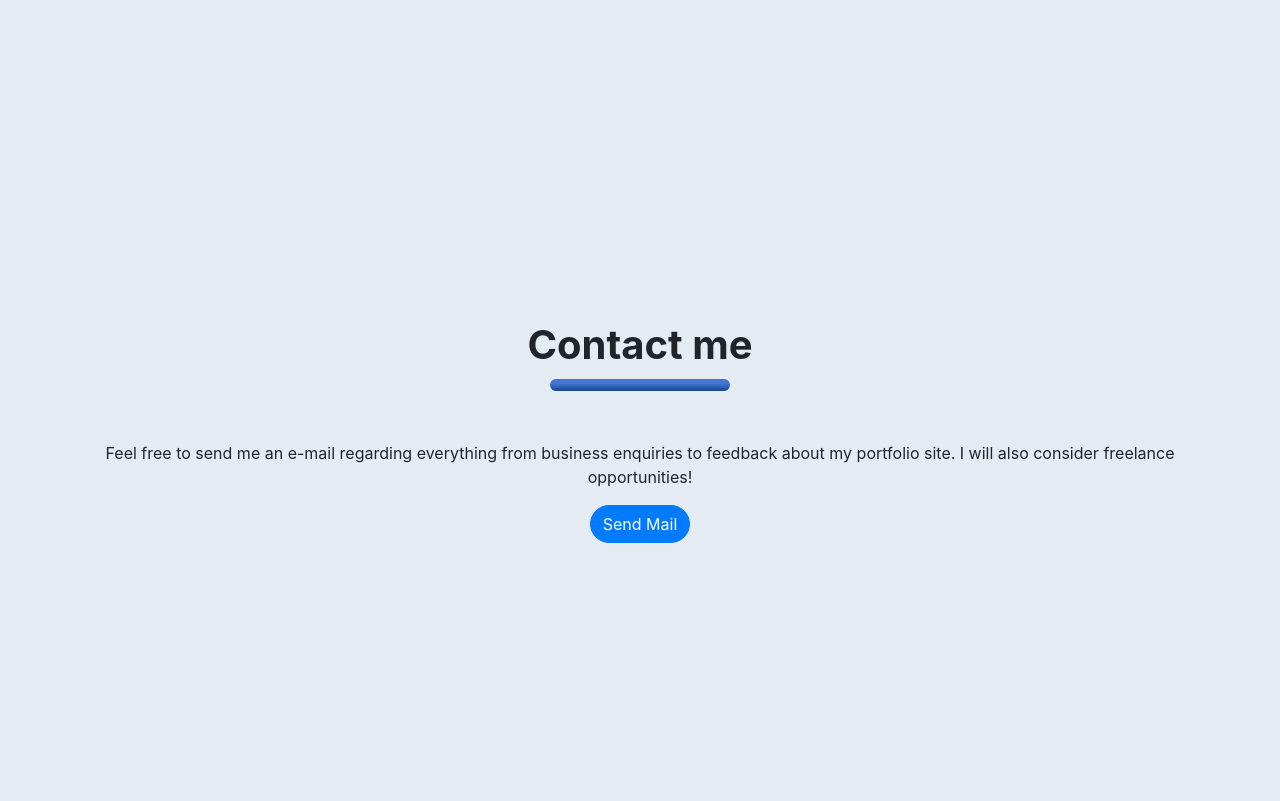
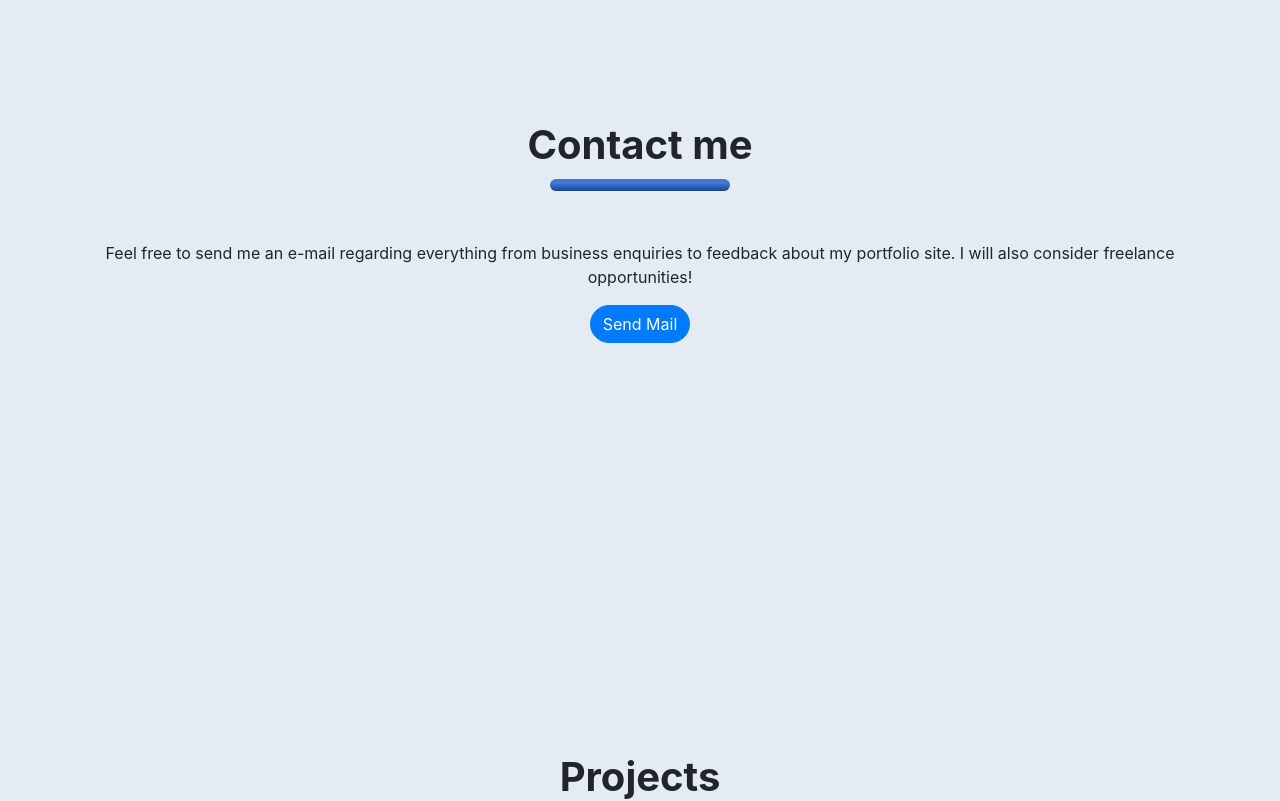
Before and after one commit to eduardomecchia/nuxt-portfolio, a Nuxt app: page / in a window 1280 px wide. Shown: the part 1860-2661 px from the top of the page. Built offline with nearby package versions, Linux system fonts and the light colour scheme.

Commit message:
fix: reduce margin from one section to another

```diff
--- a/pages/index.vue
+++ b/pages/index.vue
@@ -38,7 +38,7 @@
                 <Heading text="Projects"></Heading>
 
                 <div class="home__section__content projects__content">
-                    <ProjectCard  v-for="(project, index) in projects" :key="index" :project="project"/>
+                    <ProjectCard v-for="(project, index) in projects" :key="index" :project="project"/>
                 </div>
             </section>
         </main>
@@ -94,7 +94,7 @@ export default {
         }
 
         &__section {
-            margin-top: 70vh;
+            margin-top: 45vh;
         }
 
         .contact__content {
```
